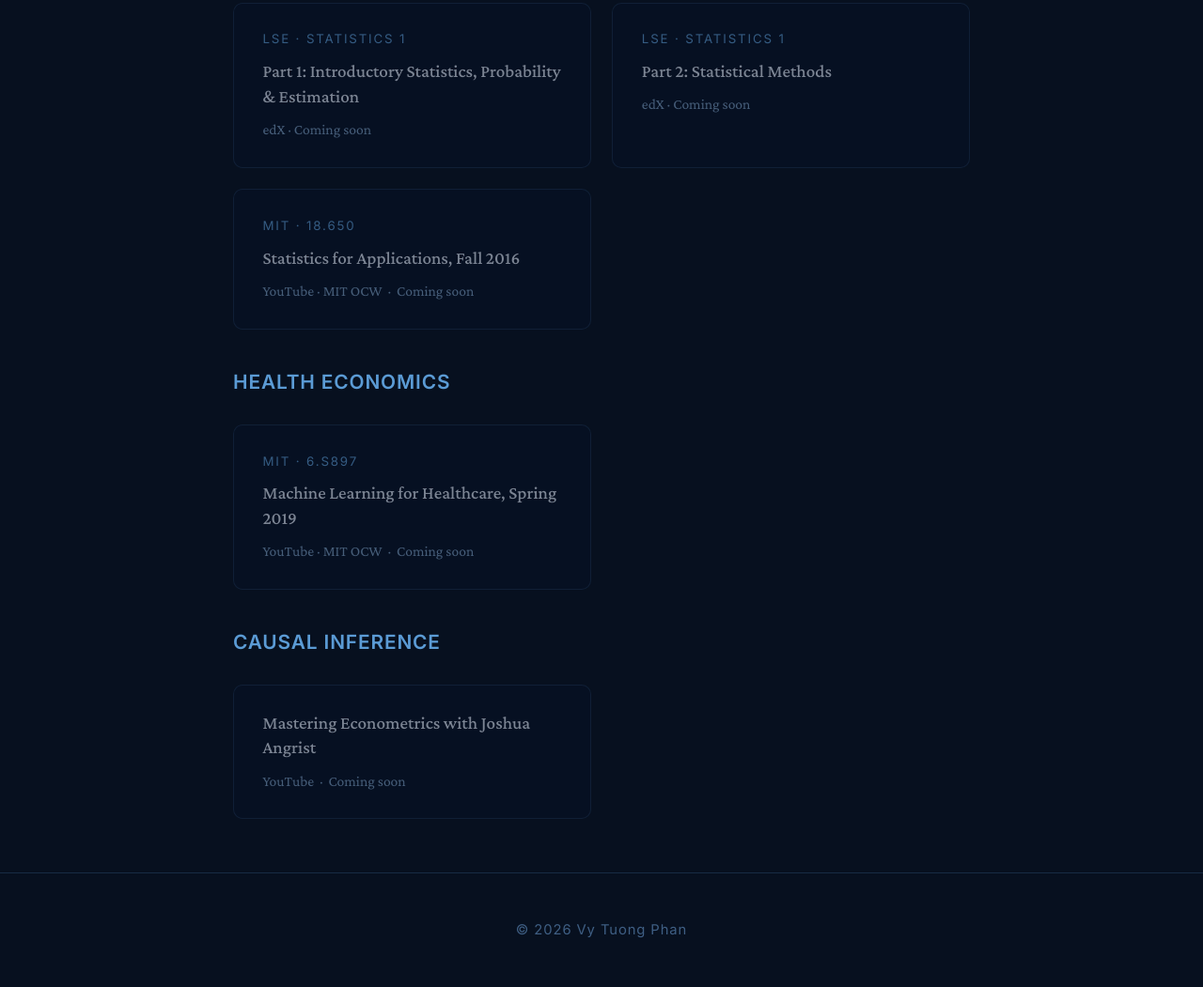
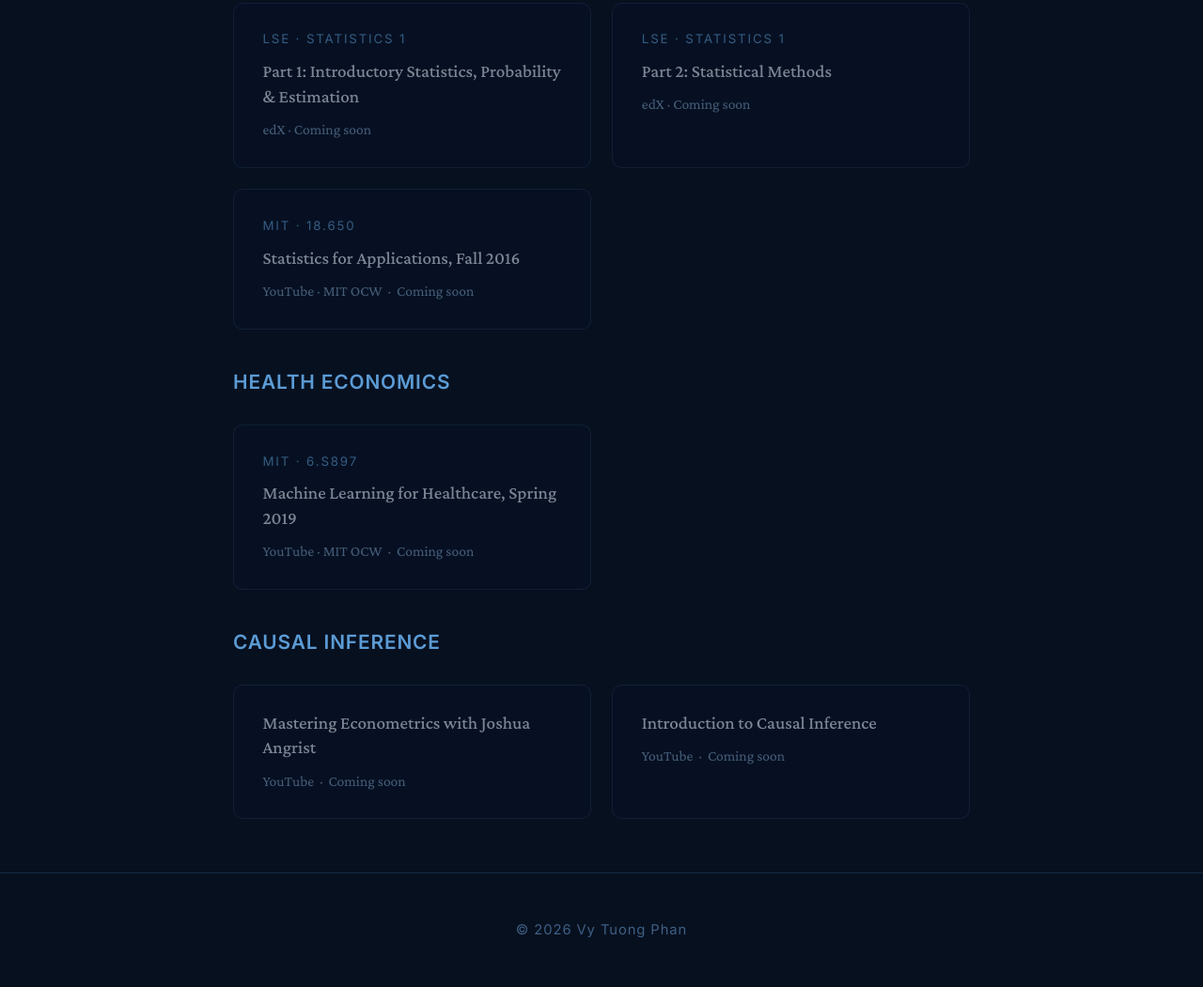
Before and after one commit to vytuongphan/vytuongphan.github.io, a plain HTML site: page notes/index.html in a window 1280 px wide. Shown: the part 865-1916 px from the top of the page at 94% size. Drawn offline with nearby package versions, Linux system fonts and the light colour scheme; animation ran at ten frames a second.

Commit message:
fix link

```diff
--- a/css/style.css
+++ b/css/style.css
@@ -525,9 +525,9 @@ hr {
 .note-card.coming-soon {
   opacity: 0.55;
   cursor: default;
-  pointer-events: none;
 }
 .note-card.coming-soon:hover { transform: none; }
+.note-card.coming-soon a { pointer-events: auto; cursor: pointer; }
 
 /* Notes content (math page) */
 .notes-content {
--- a/notes/index.html
+++ b/notes/index.html
@@ -125,6 +125,16 @@
           </div>
         </div>
 
+        <div class="note-card coming-soon">
+          <div class="note-card-title">Introduction to Causal Inference</div>
+          <div class="note-card-source">
+            <a href="https://www.bradyneal.com/causal-inference-course"
+               target="_blank" rel="noopener" style="color:var(--text-secondary)"
+               onclick="event.stopPropagation()">YouTube</a>
+            &nbsp;·&nbsp; Coming soon
+          </div>
+        </div>
+
       </div>
 
     </div>
```
